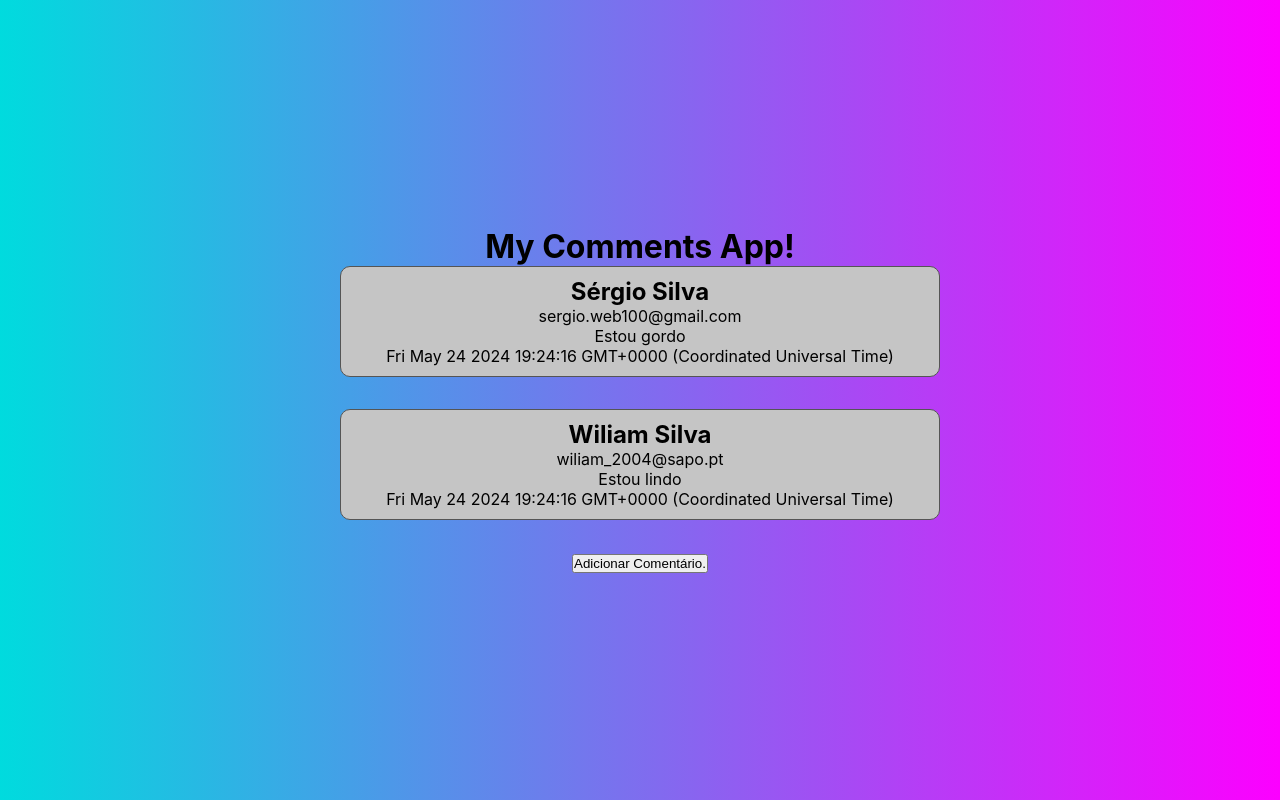
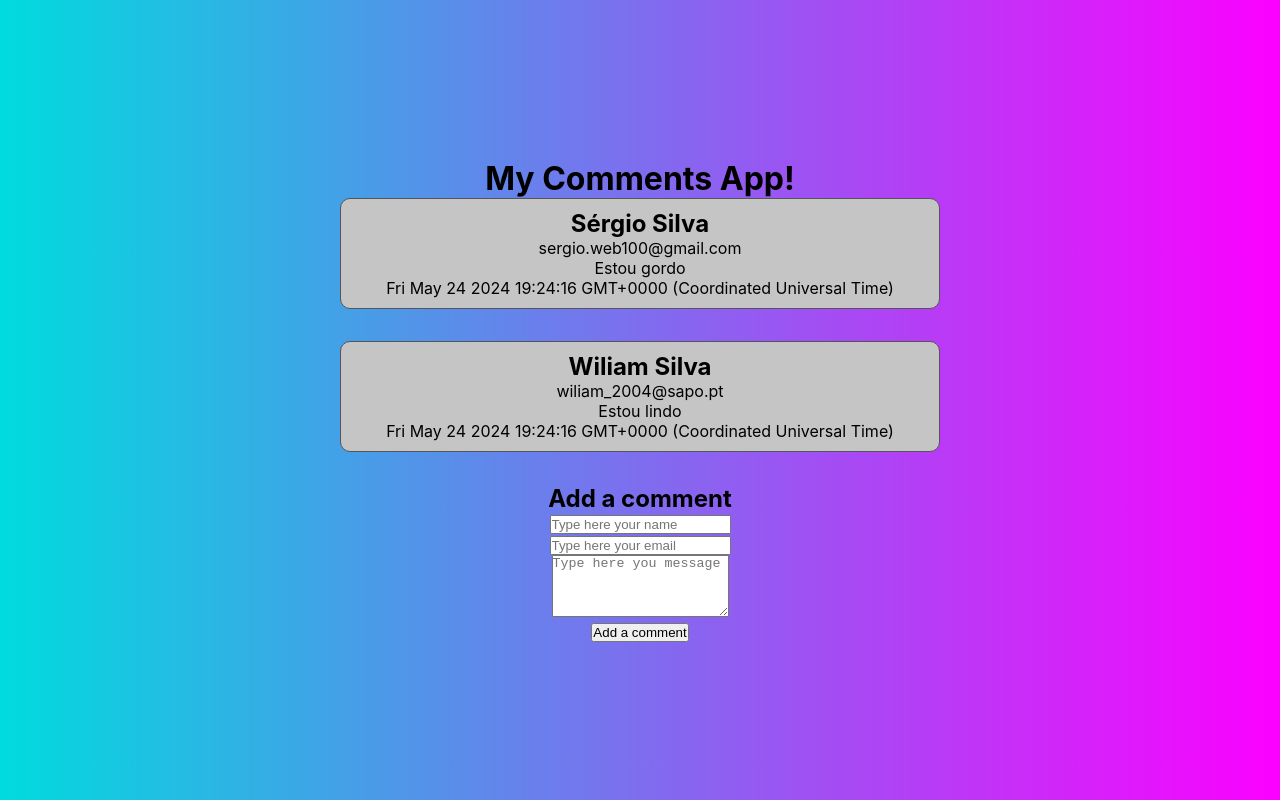
Before and after one commit to sergiosilva2023/reactjs-comment-app, a React (Create React App) app: page / in a window 1280 px wide. Built offline with nearby package versions, Linux system fonts and the light colour scheme.

Commit message:
Introdução de um formulário com state.

```diff
--- a/src/App.js
+++ b/src/App.js
@@ -3,7 +3,6 @@ import './App.css';
 import Comment from "./components/Comment";
 
 class App extends React.Component {
-
 
   state = {
     comments : [
@@ -20,24 +19,38 @@ class App extends React.Component {
         message: 'Estou lindo'
       },
     ],
+
+    form: {
+      name: "",
+      email: "",
+      message: "",
+
+    }
   };
 
-  addComment=()=>{
-    const newComment = {
-      name: 'Sónia Loureiro',
-      email: 'sonia.web100@gmail.com',
-      date: new Date(),
-      message: 'Sou muito linda'
-    };
+  addComment=(event)=>{
 
+    event.preventDefault();
+    const newComment = {...this.state.form, date: new Date()};
     this.setState({
-      comments: [...this.state.comments, newComment]
+      comments: [...this.state.comments, newComment],
+      form: {
+        name: "",
+        email: "",
+        message: "",
+      }
     });
+};
 
 
-//    this.state.comments.push(newComment)
-    alert('Devo adiconar um comentário')
-  };
+    onFieldChanged = (event) => {
+      const newCommentForm = this.state.form;
+      newCommentForm[event.target.name] = event.target.value;
+      this.setState ({
+        form: newCommentForm,
+      });
+      // console.log(event.target.name, event.target.value)
+    };
 
     render() {
       return (
@@ -54,7 +67,48 @@ class App extends React.Component {
         />
       );
       })}
-      <button onClick={this.addComment}>Adicionar Comentário.</button>
+
+      <form onSubmit={this.addComment}>
+      <div>
+        <h2>Add a comment</h2>
+        <input
+        onChange={this.onFieldChanged}
+        value={this.state.form.name}
+        type="text"
+        name="name"
+        placeholder="Type here your name"
+        required="required"
+        />
+      </div>
+
+      <div>
+        <input
+        onChange={this.onFieldChanged}
+        value={this.state.form.email}
+        type="email"
+        name="email"
+        placeholder="Type here your email"
+        required="required"
+        />
+      </div>
+
+      <div>
+        <textarea
+        onChange={this.onFieldChanged}
+        value={this.state.form.message}
+        name="message"
+        rows="4"
+        placeholder="Type here you message"
+        required="required"
+        />
+      </div>
+
+      <div>
+        <button type="submit">Add a comment</button>
+      </div>
+
+      </form>
+
     </div>
       );
     }
```
